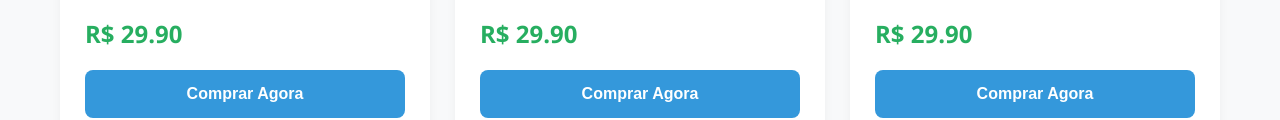
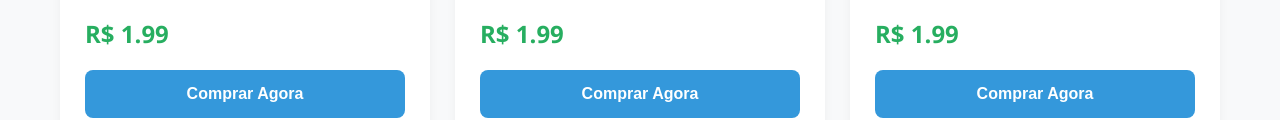
Before and after one commit to Tedesqui2027/ebooks, a website: page index.html in a window 1280 px wide. Shown: the part 664-784 px from the top of the page. Drawn offline with Linux system fonts and the light colour scheme.

Commit message:
Update index.html

```diff
--- a/index.html
+++ b/index.html
@@ -112,15 +112,15 @@
 
     <script>
         const produtosAvulsos = [
-            { id: 'ebook-1', titulo: 'O Tesouro que Não Perece', desc: 'Descubra a verdadeira riqueza espiritual e valores eternos.', preco: 29.90 },
-            { id: 'ebook-2', titulo: 'Educação dos Filhos', desc: 'Princípios bíblicos práticos para a criação da sua família.', preco: 29.90 },
-            { id: 'ebook-3', titulo: 'Paz para a Mente Ansiosa', desc: 'Encontre descanso e conforto em Deus para os dias agitados.', preco: 29.90 },
-            { id: 'ebook-4', titulo: 'Finanças Segundo a Bíblia', desc: 'Sabedoria financeira à luz da Palavra para uma vida próspera.', preco: 29.90 },
-            { id: 'ebook-5', titulo: 'Libertos das Correntes', desc: 'Um guia prático para alcançar a verdadeira liberdade espiritual.', preco: 29.90 },
-            { id: 'ebook-6', titulo: 'Luz na Escuridão', desc: 'Esperança, fé e direção divina para superar tempos difíceis.', preco: 29.90 },
-            { id: 'ebook-7', titulo: 'Alimentados pela Palavra', desc: 'Devocional diário para nutrição e fortalecimento da sua fé.', preco: 29.90 },
-            { id: 'ebook-8', titulo: 'Casamento Segundo a Bíblia', desc: 'Princípios sagrados para construir uma união duradoura e forte.', preco: 29.90 },
-            { id: 'ebook-9', titulo: 'Libertados pelo Poder', desc: 'Experimente o agir transformador do Evangelho na sua vida.', preco: 29.90 }
+            { id: 'ebook-1', titulo: 'O Tesouro que Não Perece', desc: 'Descubra a verdadeira riqueza espiritual e valores eternos.', preco: 1.99 },
+            { id: 'ebook-2', titulo: 'Educação dos Filhos', desc: 'Princípios bíblicos práticos para a criação da sua família.', preco: 1.99 },
+            { id: 'ebook-3', titulo: 'Paz para a Mente Ansiosa', desc: 'Encontre descanso e conforto em Deus para os dias agitados.', preco: 1.99 },
+            { id: 'ebook-4', titulo: 'Finanças Segundo a Bíblia', desc: 'Sabedoria financeira à luz da Palavra para uma vida próspera.', preco: 1.99 },
+            { id: 'ebook-5', titulo: 'Libertos das Correntes', desc: 'Um guia prático para alcançar a verdadeira liberdade espiritual.', preco: 1.99 },
+            { id: 'ebook-6', titulo: 'Luz na Escuridão', desc: 'Esperança, fé e direção divina para superar tempos difíceis.', preco: 1.99 },
+            { id: 'ebook-7', titulo: 'Alimentados pela Palavra', desc: 'Devocional diário para nutrição e fortalecimento da sua fé.', preco: 1.99 },
+            { id: 'ebook-8', titulo: 'Casamento Segundo a Bíblia', desc: 'Princípios sagrados para construir uma união duradoura e forte.', preco: 1.99 },
+            { id: 'ebook-9', titulo: 'Libertados pelo Poder', desc: 'Experimente o agir transformador do Evangelho na sua vida.', preco: 1.99 }
         ];
 
         const combo = { id: 'combo-all', titulo: 'Coleção Completa: Os 9 E-books', desc: 'Leve toda a nossa biblioteca de sabedoria cristã de uma só vez e garanta um super desconto exclusivo.', preco: 149.90, precoAntigo: 269.10, isCombo: true };
```
